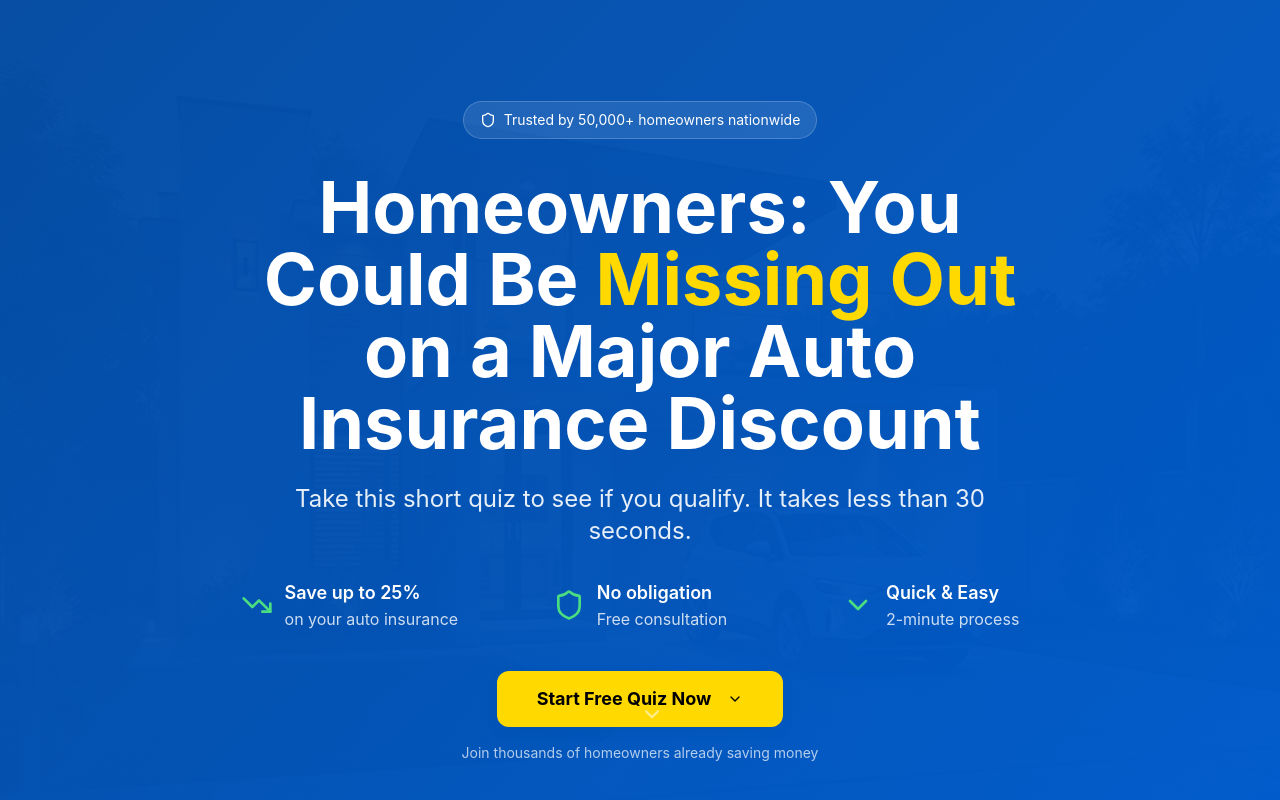
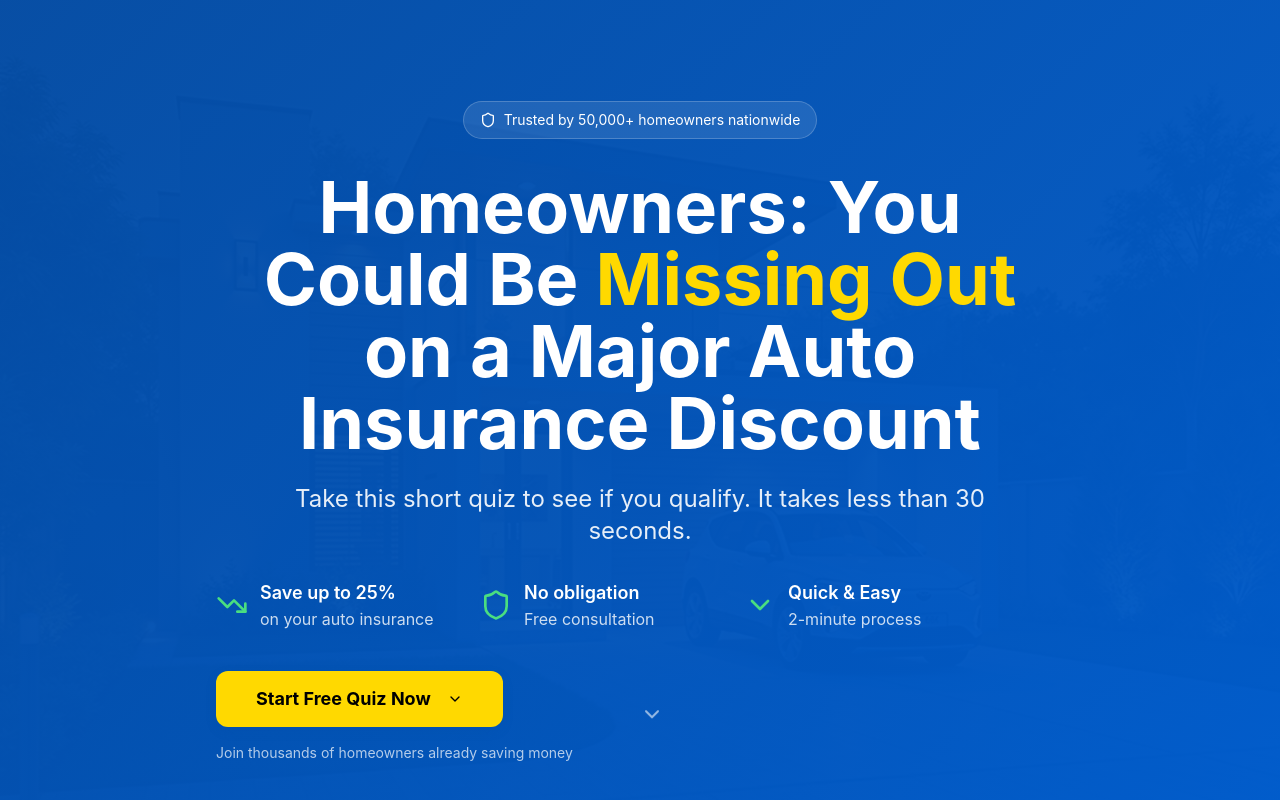
Before and after one commit to misehaus/smart-qualify-chat, a React (Vite) app: page / in a window 1280 px wide. Shown: the top 800 px of the page. Built offline with nearby package versions, Linux system fonts and the light colour scheme; the HTML template or start-up script is replaced by a standard one.

Commit message:
Align hero section text

```diff
--- a/src/components/HeroSection.tsx
+++ b/src/components/HeroSection.tsx
@@ -45,22 +45,22 @@ const HeroSection: React.FC<HeroSectionProps> = ({ onStartQuiz }) => {
         </p>
 
         {/* Value Proposition Points */}
-        <div className="animate-bounce-in grid md:grid-cols-3 gap-6 mb-10">
-          <div className="flex items-center justify-center text-center md:text-left">
+        <div className="animate-bounce-in grid md:grid-cols-3 gap-6 mb-10 max-w-3xl text-left">
+          <div className="flex items-center text-left">
             <TrendingDown className="w-8 h-8 mr-3 text-success-light" />
             <div>
               <div className="font-semibold text-lg">Save up to 25%</div>
               <div className="text-primary-foreground/80">on your auto insurance</div>
             </div>
           </div>
-          <div className="flex items-center justify-center text-center md:text-left">
+          <div className="flex items-center text-left">
             <Shield className="w-8 h-8 mr-3 text-success-light" />
             <div>
               <div className="font-semibold text-lg">No obligation</div>
               <div className="text-primary-foreground/80">Free consultation</div>
             </div>
           </div>
-          <div className="flex items-center justify-center text-center md:text-left">
+          <div className="flex items-center text-left">
             <ChevronDown className="w-8 h-8 mr-3 text-success-light" />
             <div>
               <div className="font-semibold text-lg">Quick & Easy</div>
@@ -70,7 +70,7 @@ const HeroSection: React.FC<HeroSectionProps> = ({ onStartQuiz }) => {
         </div>
 
         {/* CTA Button */}
-        <div className="animate-bounce-in">
+        <div className="animate-bounce-in text-left max-w-3xl">
           <Button
             variant="gold"
             size="xl"
```
